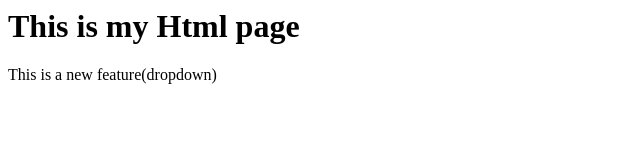
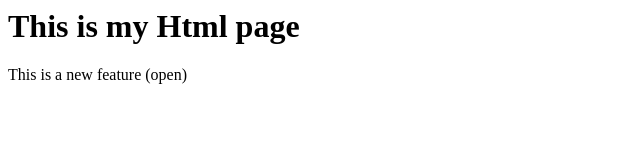
Before and after one commit to rajlaxmi-moharana/LocalRepo, a plain HTML site: page index.html in a window 1280 px wide. Shown: the full height of the page, 0-640 px from the left. Drawn offline with Linux system fonts and the light colour scheme.

```diff
--- a/index.html
+++ b/index.html
@@ -1,2 +1,2 @@
 <h1>This is my Html page</h1>
-<p>This is a new feature(dropdown)</p>
+<p>This is a new feature (open)</p>
```
